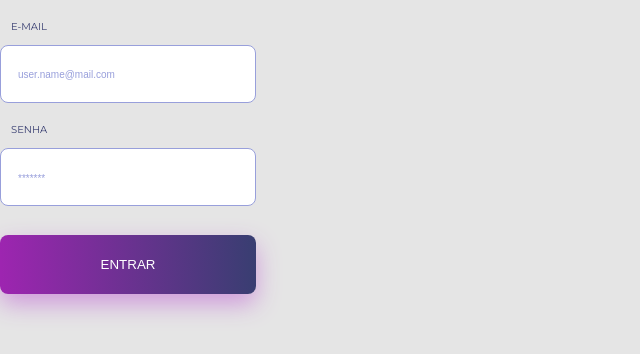
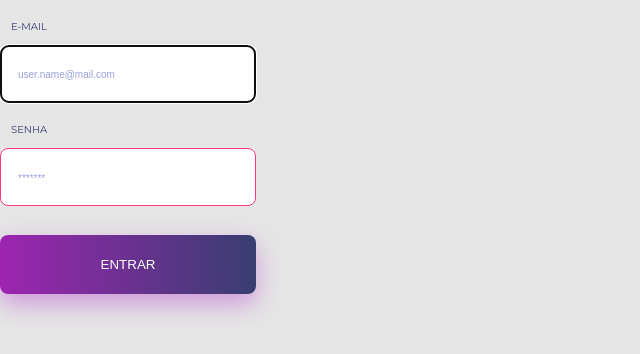
Before and after one commit to Guilospanck/challenge-login-frontend, a Next.js app: page /login/views/Form in a window 1280 px wide. Shown: the top 354 px of the page, without its empty margins (0-640 px from the left). Built offline with nearby package versions, Linux system fonts and the light colour scheme.

Commit message:
refactor: added form validation

```diff
--- a/src/pages/login/views/Form/index.tsx
+++ b/src/pages/login/views/Form/index.tsx
@@ -1,4 +1,4 @@
-import { InputContainer, LabelContainer, ButtonContainer, ButtonDivContainer } from './styles';
+import { InputContainer, LabelContainer, ButtonContainer, ButtonDivContainer, FormContainer } from './styles';
 
 const Form = () => {
   // const registerUser = async event => {
@@ -22,15 +22,16 @@ const Form = () => {
   // }
 
   return (
-    <form onSubmit={() => console.log('oi')}>
-      <LabelContainer htmlFor="name">E-MAIL</LabelContainer>
-      <InputContainer id="name" name="name" type="text" autoComplete="name" required placeholder="user.name@mail.com" />
-      <LabelContainer htmlFor="name">SENHA</LabelContainer>
+    <FormContainer onSubmit={() => console.log('oi')}>
+      <LabelContainer htmlFor="email">E-MAIL</LabelContainer>
+      <InputContainer id="email" name="email" type="email" autoComplete="email" required placeholder="user.name@mail.com" autoFocus
+      onInvalid={(event) => event.target.setCustomValidity('Informe um email válido.')} />
+      <LabelContainer htmlFor="pass">SENHA</LabelContainer>
       <InputContainer id="pass" name="pass" type="password" autoComplete="pass" required placeholder="*******" />
       <ButtonDivContainer>
         <ButtonContainer type="submit">ENTRAR</ButtonContainer>
       </ButtonDivContainer>
-    </form>
+    </FormContainer>
   )
 };
 
--- a/src/pages/login/views/Form/styles.ts
+++ b/src/pages/login/views/Form/styles.ts
@@ -1,4 +1,8 @@
 import styled from 'styled-components';
+
+export const FormContainer = styled.form`
+
+`;
 
 export const LabelContainer = styled.label`
     width: 72px;
@@ -25,13 +29,21 @@ export const InputContainer = styled.input`
   border: 1px solid #989FDB;
   box-sizing: border-box;
   border-radius: 8px;
+  padding-left: 17px;
+
+  &:valid {
+    border: 1px solid green;
+  }
+
+  &:invalid {
+    border: 1px solid #FF377F;
+  }
 
   ::placeholder {
     font-style: normal;
     font-weight: normal;
     font-size: 10px;
     line-height: 3rem;
-    padding-left: 17px;
     color: #989FDB;
   }
 
```
